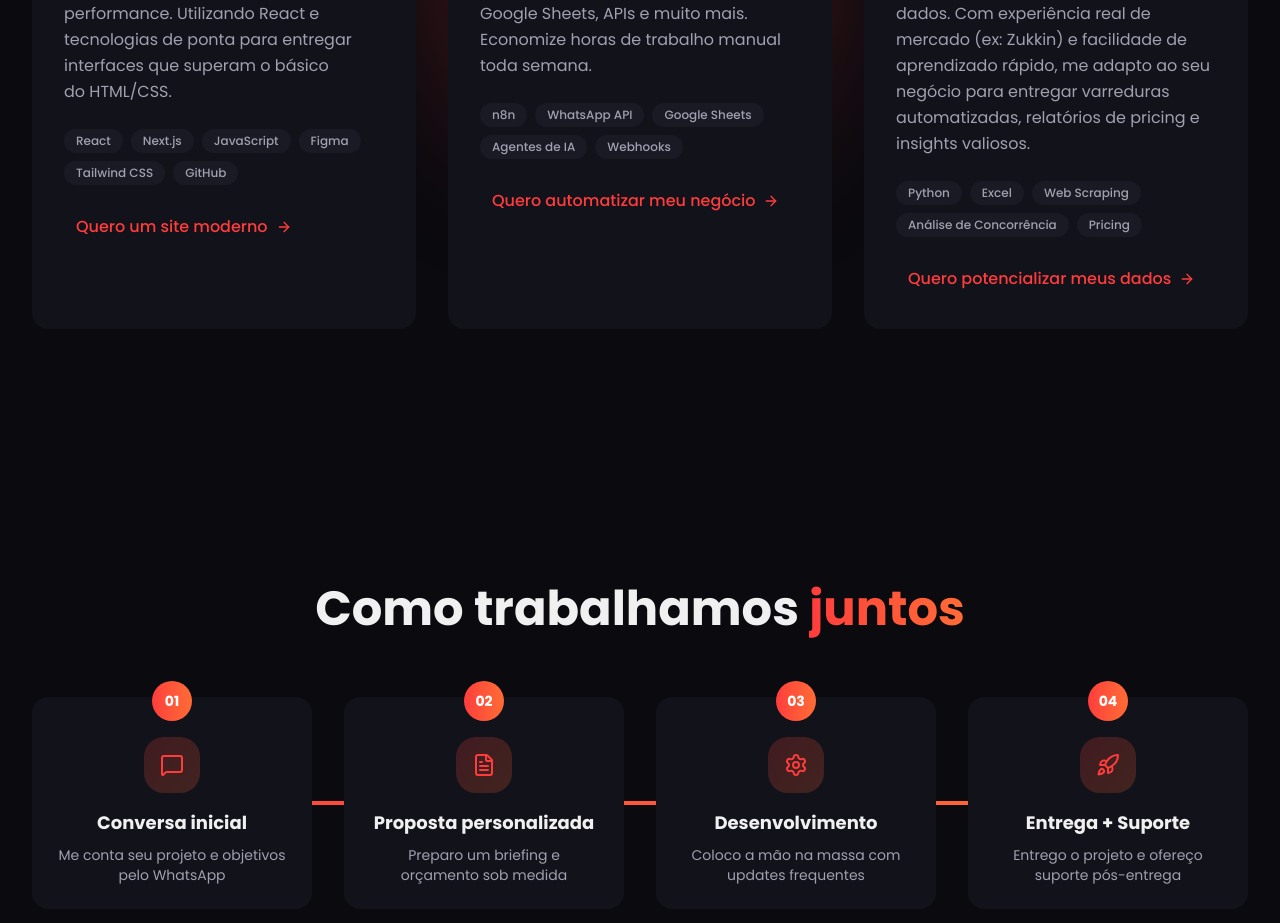
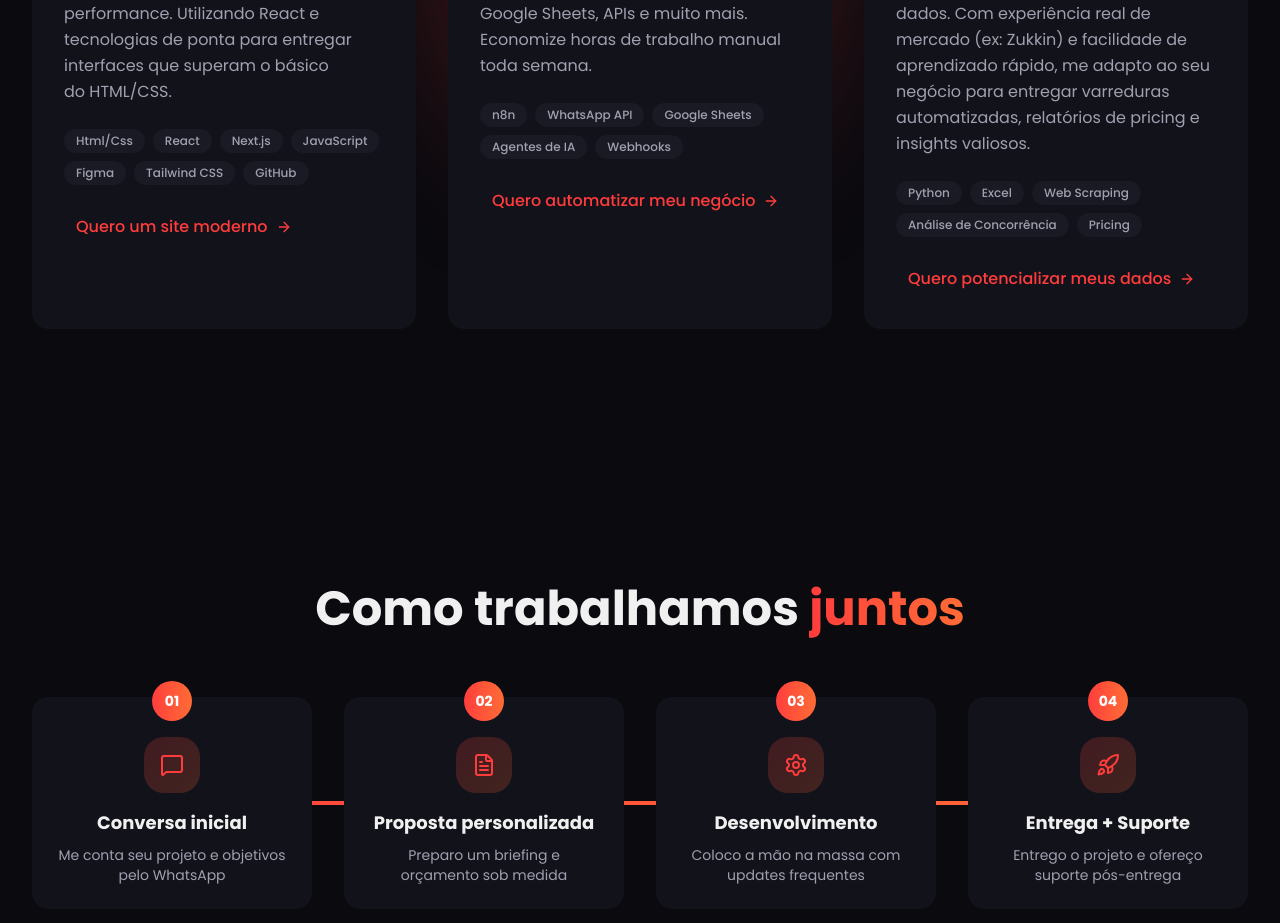
Before and after one commit to GustavoDiasdeOliveira/gd.project, a Next.js app: page / in a window 1280 px wide. Shown: the part 1743-2666 px from the top of the page. Built offline with nearby package versions, Linux system fonts and the light colour scheme.

Commit message:
fix: adiciona tag html/css

```diff
--- a/components/landing/services.tsx
+++ b/components/landing/services.tsx
@@ -10,7 +10,7 @@ const services = [
     title: "Desenvolvimento Frontend",
     description:
       "Criação de aplicações web e landing pages modernas, responsivas e de alta performance. Utilizando React e tecnologias de ponta para entregar interfaces que superam o básico do HTML/CSS.",
-    tools: ["React", "Next.js", "JavaScript", "Figma", "Tailwind CSS", "GitHub"],
+    tools: ["Html/Css", "React", "Next.js", "JavaScript", "Figma", "Tailwind CSS", "GitHub"],
     cta: "Quero um site moderno",
     badge: null,
   },
```
